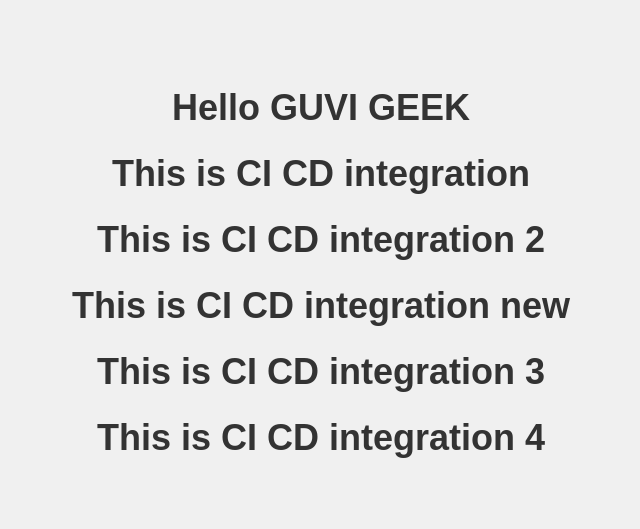
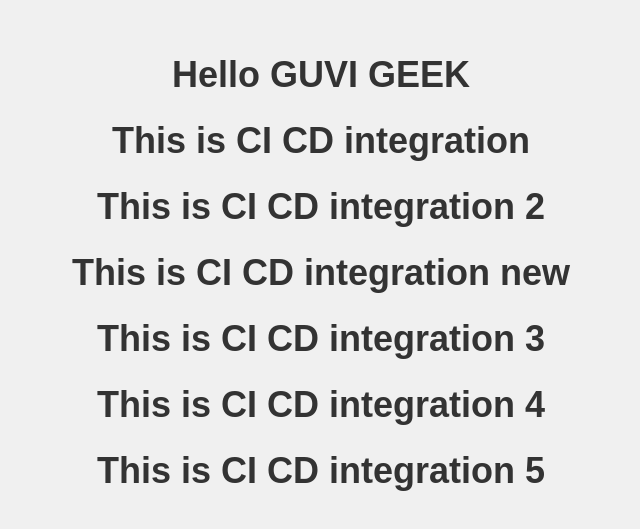
Before and after one commit to Prajaktaghogare/GUVI-PROJECT, a plain HTML site: page index.html in a window 1280 px wide. Shown: the part 127-656 px from the top of the page, without its empty margins (319-959 px from the left). Drawn offline with Linux system fonts and the light colour scheme.

Commit message:
commit 5

```diff
--- a/index.html
+++ b/index.html
@@ -14,6 +14,8 @@
           <h1>This is CI CD  integration new</h1>
           <h1>This is CI CD  integration 3</h1>
           <h1>This is CI CD  integration 4</h1>
+          <h1>This is CI CD  integration 5</h1>
+
 
 
     </div>
```
